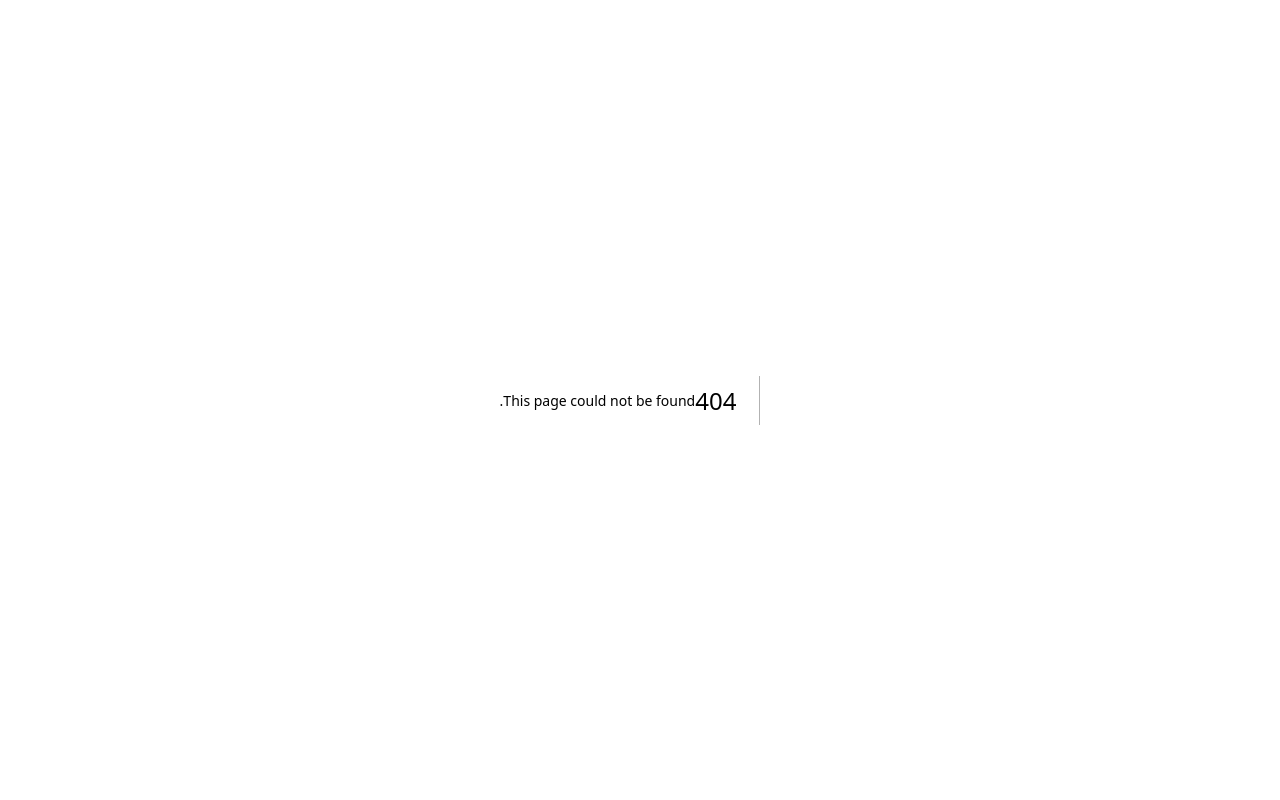
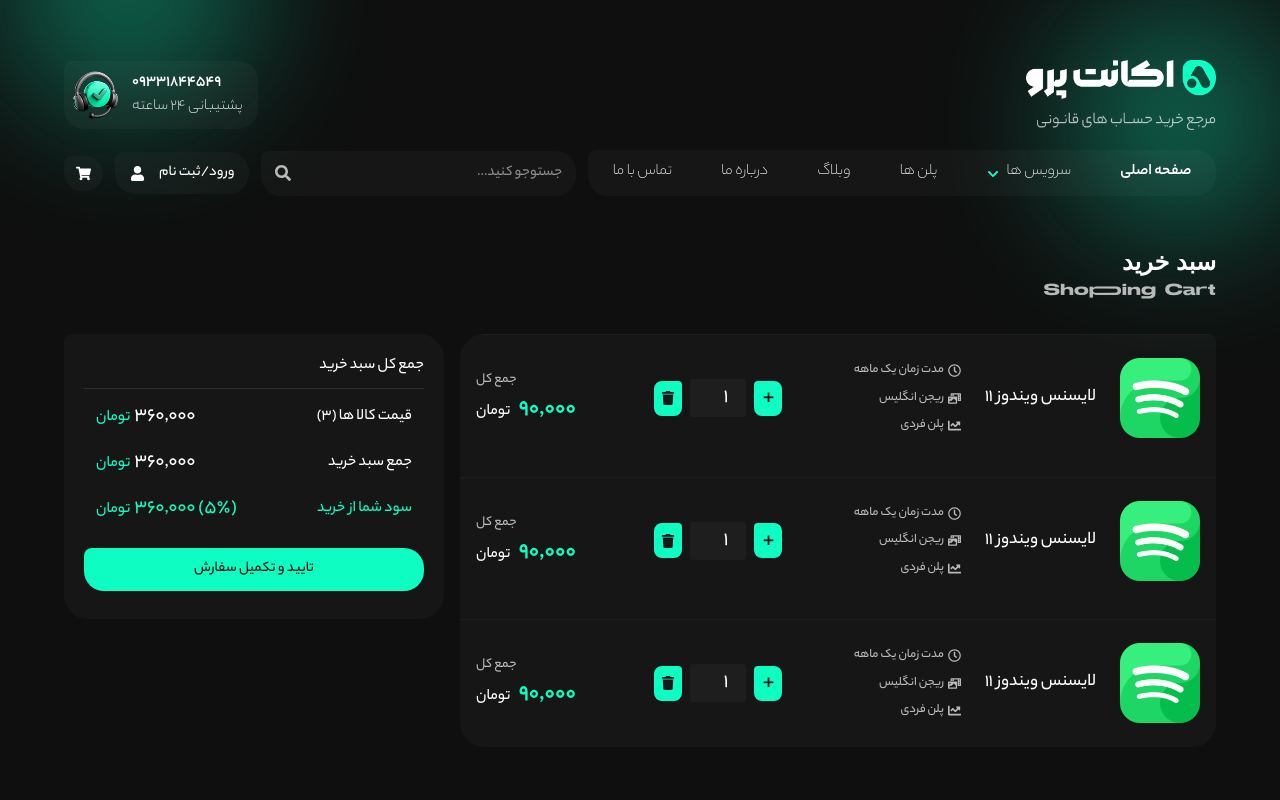
Before and after one commit to PAPAshady/account-pro, a Next.js app: page /cart in a window 1280 px wide. Before the commit this address had no page. Shown: the top 800 px of the page. Built offline with nearby package versions, Linux system fonts and the light colour scheme; a web font is replaced by a local one.

Commit message:
feat: implemented shopping-cart page ui layout.

```diff
--- /dev/null
+++ b/src/app/(site)/cart/page.jsx
@@ -0,0 +1,69 @@
+import PrimaryButton from '@modules/PrimaryButton/PrimaryButton';
+import CartItem from '@modules/CartItem/CartItem';
+
+export default function page() {
+  return (
+    <div className="    container space-y-8">
+      <div>
+        <h2 className="font-morabba text-2xl font-semibold">سبد خرید</h2>
+        <p className="font-stretchPro text-paragraph">Shopping Cart</p>
+      </div>
+      <div className="flex items-start gap-4">
+        <main className="bg-foreground flex w-full flex-col gap-3.75 overflow-hidden rounded-3xl rounded-tr-lg lg:w-2/3 xl:w-full">
+          <CartItem />
+          <CartItem />
+          <CartItem />
+        </main>
+        <aside className="bg-foreground s hidden w-1/3 rounded-3xl rounded-tl-lg p-5 lg:block xl:w-95 xl:shrink-0">
+          <div>
+            <p className="mb-1.25 border-b border-[#FFFFFF1A] pb-2.5">جمع کل سبد خرید</p>
+            <div className="flex flex-wrap items-center justify-between gap-2 px-3 py-2.25">
+              <p>قیمت کالا ها (۳)</p>
+              <p className="text-primary grow text-end">
+                <span className="me-1 text-start text-xl text-white">۳۶۰,۰۰۰</span>
+                تومان
+              </p>
+            </div>
+            <div className="flex flex-wrap items-center justify-between gap-2 px-3 py-2.25">
+              <p>جمع سبد خرید</p>
+              <p className="text-primary grow text-end">
+                <span className="me-1 text-start text-xl text-white">۳۶۰,۰۰۰</span>
+                تومان
+              </p>
+            </div>
+            <div className="text-primary flex flex-wrap items-center justify-between gap-2 px-3 py-2.25">
+              <p>سود شما از خرید</p>
+              <p className="grow text-end">
+                <span className="me-1 text-start text-xl">(۵٪) ۳۶۰,۰۰۰</span>
+                تومان
+              </p>
+            </div>
+            <div className="pt-4 pb-2">
+              <PrimaryButton className="bg-primary text-blackColor w-full hover:bg-none">
+                تایید و تکمیل سفارش
+              </PrimaryButton>
+            </div>
+          </div>
+        </aside>
+      </div>
+      <div className="bg-box fixed inset-0 top-[unset] bottom-0 z-10 border-t border-[#333] px-4 py-3 lg:hidden">
+        <div className="flex w-full items-center justify-between gap-2">
+          <PrimaryButton
+            isLink
+            href="/"
+            className="bg-primary text-blackColor max-h-15 py-1.5! text-center hover:bg-none min-[360px]:py-2.5! sm:w-1/2"
+          >
+            تایید و تکمیل سفارش
+          </PrimaryButton>
+          <div className="flex grow flex-col items-end gap-1">
+            <span className="text-paragraph text-xs min-[360px]:text-base">جمع کل سبد خرید</span>
+            <p className="text-sm min-[360px]:text-lg">
+              <span className="text-primary me-1">۹,۳۲۱,۴۵۶</span>
+              تومان
+            </p>
+          </div>
+        </div>
+      </div>
+    </div>
+  );
+}
--- a/src/app/(site)/shop/page.js
+++ b/src/app/(site)/shop/page.js
@@ -8,7 +8,7 @@
 export default function Shop() {
   return (
     <div className="container">
-      <div className="gap-4 min-[880px]:flex lg:gap-8">
+      <div className="items-start gap-4 min-[880px]:flex lg:gap-8">
         <aside className="rounded-box-ltr border-primary/50 relative mt-6 hidden min-h-full overflow-visible border p-4 mix-blend-lighten min-[880px]:block min-[880px]:w-[30%] xl:w-[25%]">
           <div className="bg-blackColor absolute -top-9 left-1/2 w-3/4 -translate-x-1/2 text-center">
             <p className="font-morabba text-[26px] font-semibold lg:mb-1 lg:text-3xl">فیلتر ها</p>
--- /dev/null
+++ b/src/components/modules/CartItem/CartItem.jsx
@@ -0,0 +1,85 @@
+import Image from 'next/image';
+import Link from 'next/link';
+
+import { FaRegClock, FaPhotoVideo, FaChartLine, FaTrash } from 'react-icons/fa';
+
+export default function CartItem() {
+  return (
+    <div className="border-foreground flex items-center gap-2 border-t p-4 min-[380px]:gap-6">
+      <div className="flex shrink-0 flex-col items-center gap-6 md:flex-row md:items-center">
+        <Link href="">
+          <Image
+            alt="Some title"
+            width={300}
+            height={300}
+            src="/images/services/spotify.png"
+            className="size-20 object-cover"
+          />
+        </Link>
+        <div className="mx-auto flex items-center gap-2 text-[#191919] md:hidden">
+          <button className="bg-primary grid h-8.75 w-5 cursor-pointer place-content-center rounded-lg rounded-tl-sm text-2xl min-[480px]:w-7">
+            +
+          </button>
+          <input
+            defaultValue={1}
+            type="number"
+            min={1}
+            className="bg-foreground w-10 rounded-[3px] px-[.3rem] py-[.2rem] text-center text-white outline-none min-[360px]:text-xl min-[480px]:w-14 min-[480px]:py-[.3rem]"
+          />
+          <button className="bg-primary grid h-8.75 w-5 cursor-pointer place-content-center rounded-lg rounded-tr-sm text-sm min-[480px]:w-7">
+            <FaTrash />
+          </button>
+        </div>
+        <Link href="" className="hidden md:block">
+          <h3 className="sm:text-lg">لایسنس ویندوز ۱۱</h3>
+        </Link>
+      </div>
+      <div className="flex flex-col gap-2 md:w-full md:flex-row md:items-center md:justify-between md:gap-4">
+        <Link href="" className="md:order-1 md:hidden">
+          <h3 className="sm:text-lg">لایسنس ویندوز ۱۱</h3>
+        </Link>
+
+        <div className="hidden items-center gap-2 text-[#191919] md:order-3 md:flex md:w-full md:justify-center">
+          <button className="bg-primary grid h-8.75 w-5 cursor-pointer place-content-center rounded-lg rounded-tl-sm text-2xl min-[480px]:w-7">
+            +
+          </button>
+          <input
+            defaultValue={1}
+            type="number"
+            min={1}
+            className="bg-foreground w-10 rounded-[3px] px-[.3rem] py-[.2rem] text-center text-white outline-none min-[360px]:text-xl min-[480px]:w-14 min-[480px]:py-[.3rem]"
+          />
+          <button className="bg-primary grid h-8.75 w-5 cursor-pointer place-content-center rounded-lg rounded-tr-sm text-sm min-[480px]:w-7">
+            <FaTrash />
+          </button>
+        </div>
+
+        <div className="my-2.5 flex flex-wrap gap-x-4 gap-y-2 min-[1200px]:flex! md:order-2 md:hidden md:w-full lg:hidden">
+          <div className="text-paragraph flex items-center gap-1 text-[13px]">
+            <FaRegClock />
+            <p>مدت زمان یک ماهه</p>
+          </div>
+
+          <div className="text-paragraph flex items-center gap-1 text-[13px]">
+            <FaPhotoVideo />
+            <p>ریجن انگلیس</p>
+          </div>
+          <div className="text-paragraph flex items-center gap-1 text-[13px]">
+            <FaChartLine />
+            <p>پلن فردی</p>
+          </div>
+        </div>
+
+        <div className="md:order-4 md:w-full md:text-end">
+          <p className="text-paragraph text-sm sm:mb-1">جمع کل</p>
+          <p>
+            <span className="text-primary me-1 text-lg font-semibold sm:me-2 sm:text-2xl">
+              ۹۰,۰۰۰
+            </span>
+            تومان
+          </p>
+        </div>
+      </div>
+    </div>
+  );
+}
--- a/src/data.js
+++ b/src/data.js
@@ -429,13 +429,11 @@
 
 export const dashboardLinks = [
   { id: 1, title: 'داشبورد', href: '/dashboard', icon: <FaVectorSquare /> },
-  { id: 2, title: 'سفارش ها', href: '/dashboard/orders', icon: <FaShoppingBasket /> },
-  { id: 3, title: 'علاقه مندی ها', href: '/dashboard/favorites', icon: <FaRegHeart /> },
-  { id: 4, title: 'دیدگاه ها', href: '/dashboard/comments', icon: <FaRegComment /> },
-  { id: 5, title: 'تماس با پشتیبانی', href: '/dashboard/support', icon: <FaPhone /> },
-  { id: 6, title: 'اطلاعات حساب کاربری', href: '/dashboard/profile', icon: <FaRegUser /> },
-  { id: 7, title: 'اشتراک ها و لایسنس ها', href: '/dashboard/licenses', icon: <FaGripLines /> },
-  { id: 8, title: 'اخبار و اطلاعیه ها', href: '/dashboard/news', icon: <FaRegNewspaper /> },
+  { id: 2, title: 'علاقه مندی ها', href: '/dashboard/favorites', icon: <FaRegHeart /> },
+  { id: 3, title: 'تماس با پشتیبانی', href: '/dashboard/support', icon: <FaPhone /> },
+  { id: 4, title: 'اطلاعات حساب کاربری', href: '/dashboard/profile', icon: <FaRegUser /> },
+  { id: 5, title: 'اشتراک ها و لایسنس ها', href: '/dashboard/licenses', icon: <FaGripLines /> },
+  { id: 6, title: 'اخبار و اطلاعیه ها', href: '/dashboard/news', icon: <FaRegNewspaper /> },
 ];
 
 export const ticketsStatus = [
```
